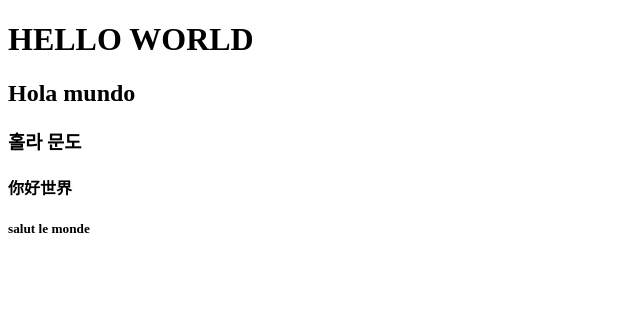
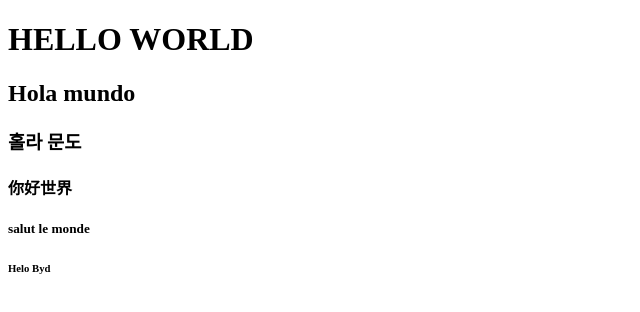
Before and after one commit to abarros178/TALLER1WEB, a plain HTML site: page index.html in a window 1280 px wide. Shown: the full height of the page, 0-640 px from the left. Drawn offline with Linux system fonts and the light colour scheme.

Commit message:
Quinto Commit

```diff
--- a/index.html
+++ b/index.html
@@ -14,6 +14,7 @@
   <h3>홀라 문도</h3>
   <h4>你好世界</h4>
   <h5>salut le monde</h5>
+  <h6>Helo Byd</h6>
 </body>
 
 </html>
```
